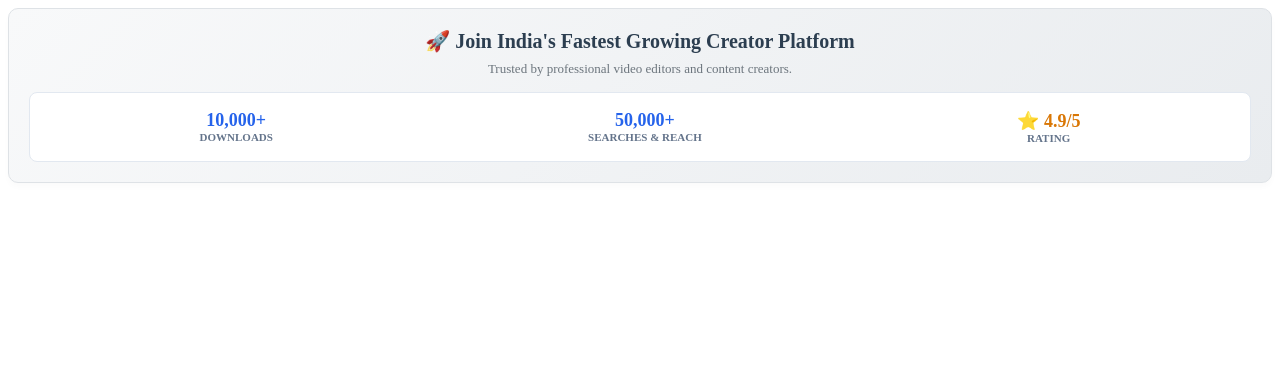
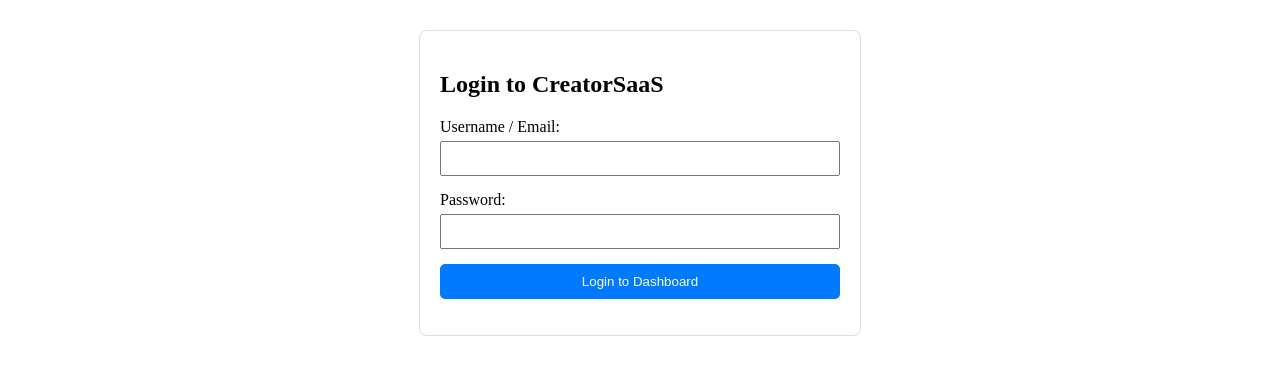
Before and after one commit to upadhyayumakant2026-sudo/CreatorSaaS, a Python web app: template templates/index.html in a window 1280 px wide. Shown: the top 375 px of the page. Run offline with Jinja, Linux system fonts and the light colour scheme; the template is opened without the code that fills it, so the values that code supplies are empty.

Commit message:
Add visible login form to index.html

```diff
--- a/templates/index.html
+++ b/templates/index.html
@@ -1,27 +1,17 @@
-<!-- Login / Register Page First Look Trust Banner -->
-<div class="login-trust-banner" style="text-align: center; margin-bottom: 25px; padding: 20px; background: linear-gradient(135deg, #f8f9fa 0%, #e9ecef 100%); border-radius: 10px; border: 1px solid #dee2e6; box-shadow: 0 4px 6px rgba(0,0,0,0.02);">
-
-    <!-- Headline for First Impression -->
-    <h2 style="margin: 0 0 8px 0; color: #2c3e50; font-size: 20px; font-weight: 700;">
-        🚀 Join India's Fastest Growing Creator Platform
-    </h2>
-    <p style="margin: 0 0 15px 0; color: #6c757d; font-size: 13px;">
-        Trusted by professional video editors and content creators.
-    </p>
-
-    <!-- Stats Grid -->
-    <div style="display: flex; justify-content: space-around; flex-wrap: wrap; background: #ffffff; padding: 12px; border-radius: 8px; border: 1px solid #e2e8f0;">
-        <div style="padding: 5px;">
-            <h3 style="margin: 0; color: #2563eb; font-size: 18px; font-weight: bold;">10,000+</h3>
-            <span style="color: #64748b; font-size: 11px; text-transform: uppercase; font-weight: 600;">Downloads</span>
+<!-- Login Section -->
+<div class="login-container" style="max-width: 400px; margin: 30px auto; padding: 20px; border: 1px solid #ddd; border-radius: 8px;">
+    <h2>Login to CreatorSaaS</h2>
+    <form action="/login" method="POST">
+        <div style="margin-bottom: 15px;">
+            <label for="username">Username / Email:</label><br>
+            <input type="text" id="username" name="username" required style="width: 100%; padding: 8px; margin-top: 5px;">
         </div>
-        <div style="padding: 5px;">
-            <h3 style="margin: 0; color: #2563eb; font-size: 18px; font-weight: bold;">50,000+</h3>
-            <span style="color: #64748b; font-size: 11px; text-transform: uppercase; font-weight: 600;">Searches & Reach</span>
+        <div style="margin-bottom: 15px;">
+            <label for="password">Password:</label><br>
+            <input type="password" id="password" name="password" required style="width: 100%; padding: 8px; margin-top: 5px;">
         </div>
-        <div style="padding: 5px;">
-            <h3 style="margin: 0; color: #d97706; font-size: 18px; font-weight: bold;">⭐ 4.9/5</h3>
-            <span style="color: #64748b; font-size: 11px; text-transform: uppercase; font-weight: 600;">Rating</span>
-        </div>
-    </div>
+        <button type="submit" style="width: 100%; padding: 10px; background-color: #007bff; color: white; border: none; border-radius: 5px; cursor: pointer;">
+            Login to Dashboard
+        </button>
+    </form>
 </div>
```
